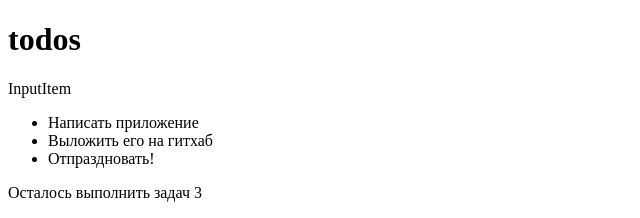
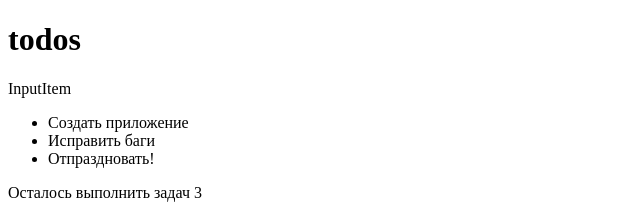
Before and after one commit to WebHeroSchool/React_todo_Shepelev, a React (Create React App) app: page / in a window 1280 px wide. Shown: the top 218 px of the page, without its empty margins (0-640 px from the left). Built offline with nearby package versions, Linux system fonts and the light colour scheme.

Commit message:
исправил ошибки в props

```diff
--- a/src/components/App/App.js
+++ b/src/components/App/App.js
@@ -4,7 +4,7 @@ import ItemList from '../ItemList/ItemList';
 import Footer from '../Footer/Footer';
 
 const taskCount = 3;
-const importantTask = 'Написать приложение';
+const importantTask = ['Создать приложение','Исправить баги','Отпраздновать!'];
 
 const App = () => (<div>
   <h1> todos </h1>
--- a/src/components/Item/Item.js
+++ b/src/components/Item/Item.js
@@ -1,5 +1,5 @@
 import React from 'react';
 
-const Item = ({ todoItem }) => (<div>{todoItem}</div>)
+const Item = ({ todoItem }) => (<span> { todoItem } </span>)
 
 export default Item
--- a/src/components/ItemList/ItemList.js
+++ b/src/components/ItemList/ItemList.js
@@ -1,12 +1,17 @@
 import React from 'react';
 import Item from '../Item/Item';
 
-const ItemList = ({ todoItem }) => (<div>
-  <ul>
-    <li><Item todoItem = {todoItem}/></li>
-    <li><Item todoItem = {'Выложить его на гитхаб'}/></li>
-    <li><Item todoItem = {'Отпраздновать!'}/></li>
-  </ul>
-</div>)
+const ItemList = ({ todoItem }) => {
+  return (
+    <>
+      <ul>
+        {todoItem.map((item) => {
+          return <li> {item} </li>;
+        })}
+      </ul>
+    </>
+  )
+}
+
 
 export default ItemList
```
